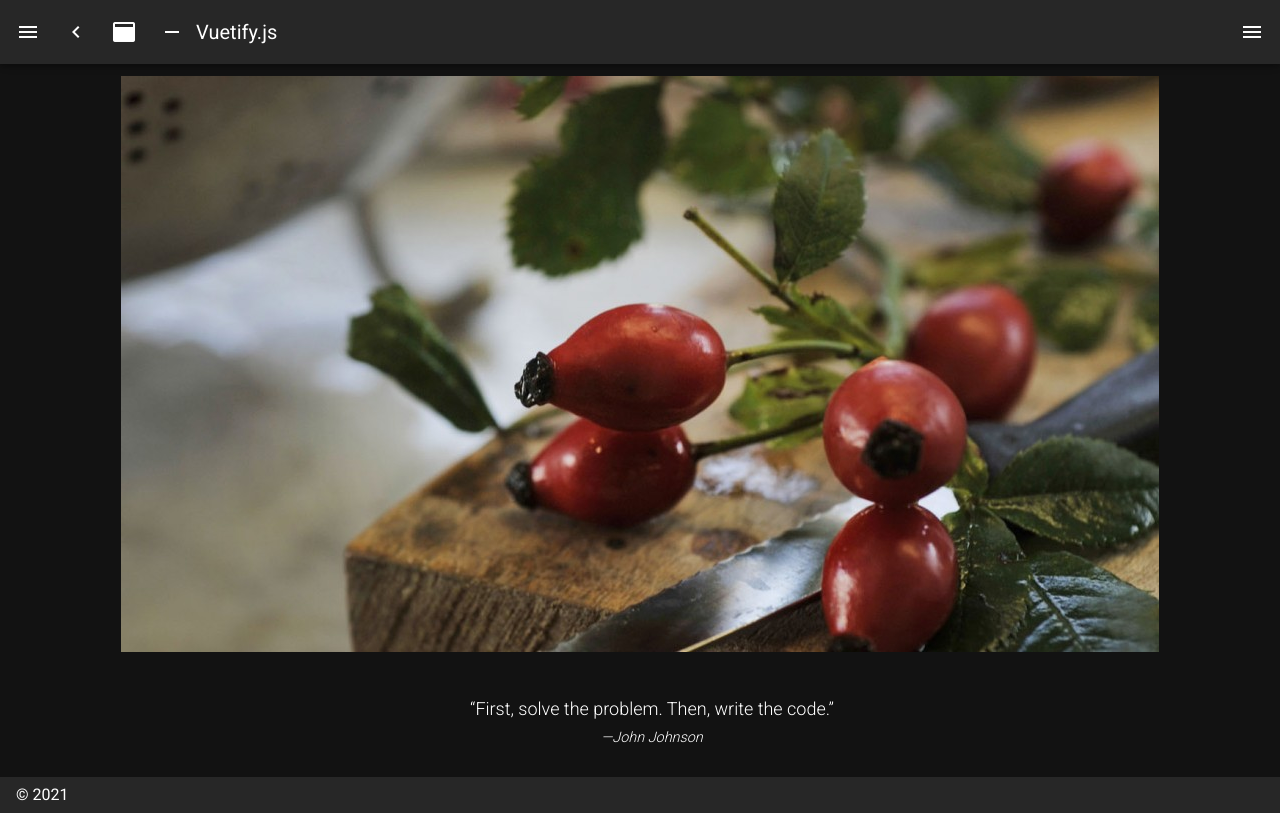
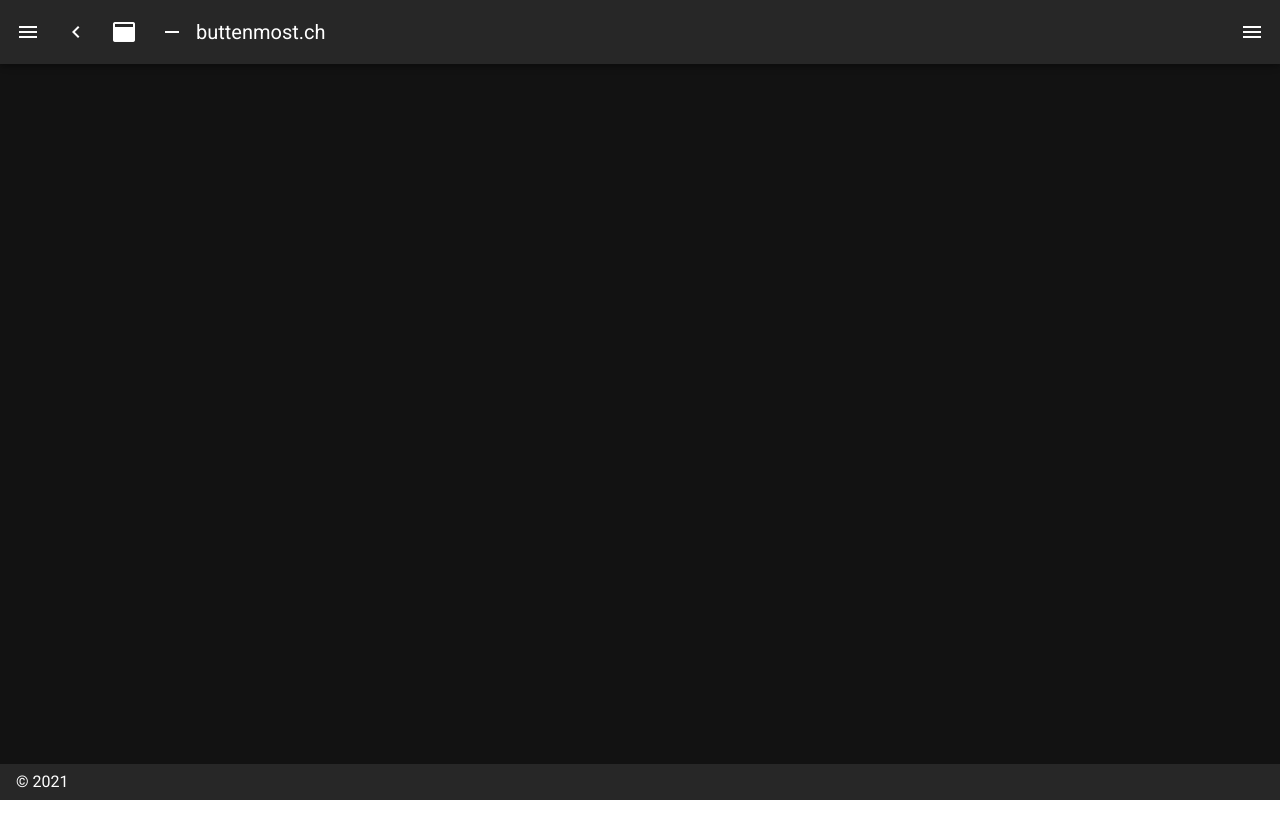
Before and after one commit to dev7ch/buttenmost, a Nuxt app: page /inspire in a window 1280 px wide. Built offline with nearby package versions, Linux system fonts and the light colour scheme.

Commit message:
fixed image width/position

```diff
--- a/layouts/default.vue
+++ b/layouts/default.vue
@@ -98,19 +98,14 @@ export default {
       items: [
         {
           icon: 'mdi-apps',
-          title: 'Welcome',
+          title: 'Buttenmost bestellen',
           to: '/'
         },
-        {
-          icon: 'mdi-chart-bubble',
-          title: 'Inspire',
-          to: '/inspire'
-        }
       ],
       miniVariant: false,
       right: true,
       rightDrawer: false,
-      title: 'Vuetify.js'
+      title: 'buttenmost.ch'
     }
   }
 }
--- /dev/null
+++ b/pages/danke.vue
@@ -0,0 +1,17 @@
+<template>
+<v-container>
+  <v-row class="text-center">
+    <v-col>
+<img src="../static/family.jpg" style="max-width: 600px;"/>
+      <blockquote class="blockquote" >
+        &#8220;Danke für Ihre Bestellung.&#8221;
+        <footer>
+          <small>
+            <em>&mdash;Familie Vögtli/Zaugg/Ming</em>
+          </small>
+        </footer>
+      </blockquote>
+    </v-col>
+  </v-row>
+</v-container>
+</template>
--- a/pages/index.vue
+++ b/pages/index.vue
@@ -1,8 +1,8 @@
 
 <template>
-  <v-row>
-    <v-col class="text-center">
-      <img src="../static/titelbild.jpg" alt="Vuetify.js" class="mb-5" />
+  <v-row class="text-center">
+    <v-col>
+<img src="../static/titelbild.jpg" style="max-width: 600px;"/>
 
       <blockquote class="blockquote">
         Buttenmost bestellen
@@ -25,8 +25,8 @@
 
 
 
-  //https://answers.netlify.com/t/vuetify-form-with-nuxt-js-recognized-by-netlify-but-no-form-submissions/11730
-  <v-form name="bestellung" ref="form" v-model="valid" action="/inspire/" method="POST" lazy-validation data-netlify="true">
+  <!-- https://answers.netlify.com/t/vuetify-form-with-nuxt-js-recognized-by-netlify-but-no-form-submissions/11730 -->
+  <v-form name="bestellung" ref="form" v-model="valid" action="/danke/" method="POST" lazy-validation data-netlify="true">
               <input type="hidden" name="form-name" value="bestellung" />
             <v-container>
       <v-row>
--- a/pages/inspire.vue
+++ /dev/null
@@ -1,19 +0,0 @@
-<template>
-  <v-row>
-    <v-col class="text-center">
-      <img
-        src="../static/titelbild.jpg"
-        alt="Vuetify.js"
-        class="mb-5"
-      >
-      <blockquote class="blockquote">
-        &#8220;First, solve the problem. Then, write the code.&#8221;
-        <footer>
-          <small>
-            <em>&mdash;John Johnson</em>
-          </small>
-        </footer>
-      </blockquote>
-    </v-col>
-  </v-row>
-</template>
```
Also changed, not shown: static/family.jpg (added).
